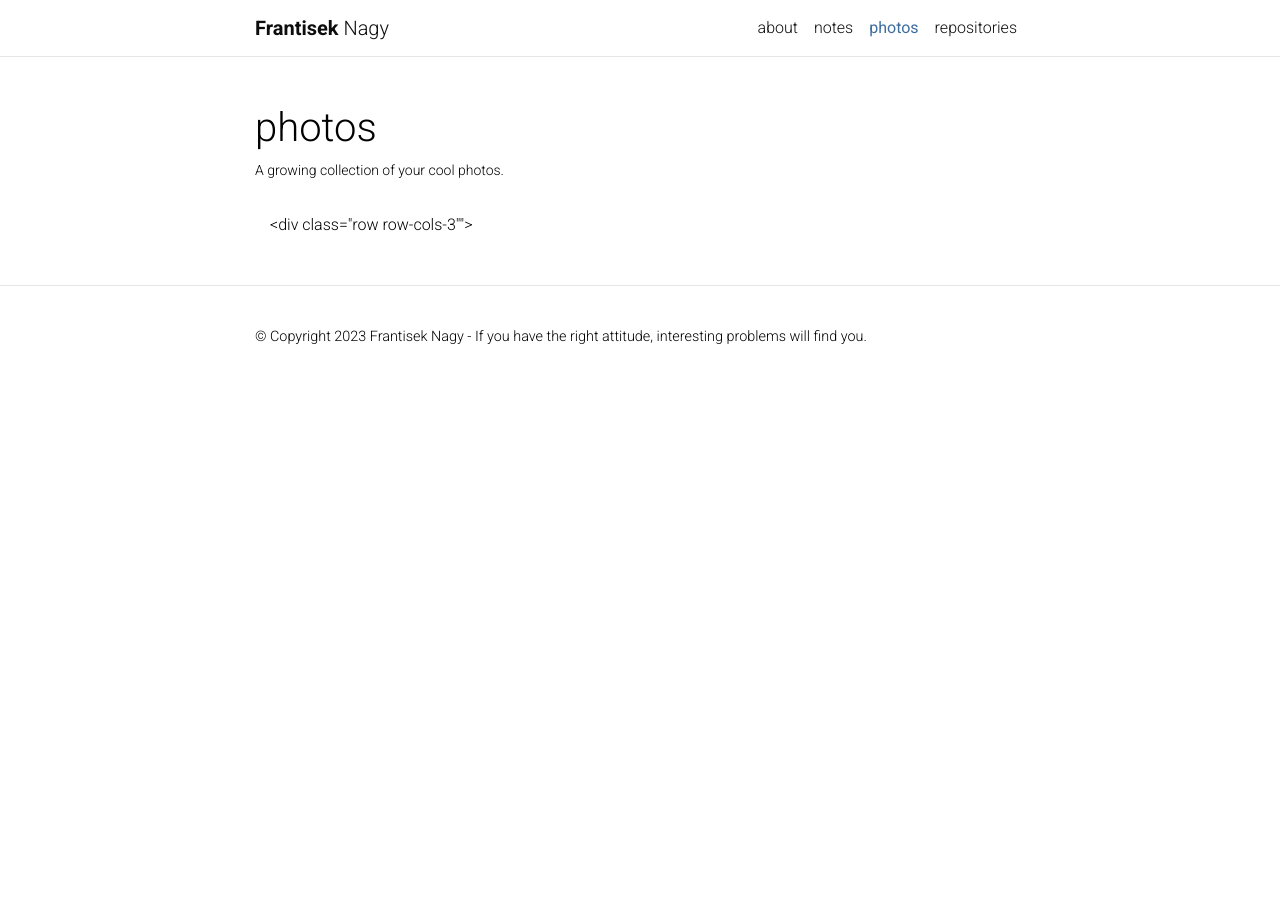
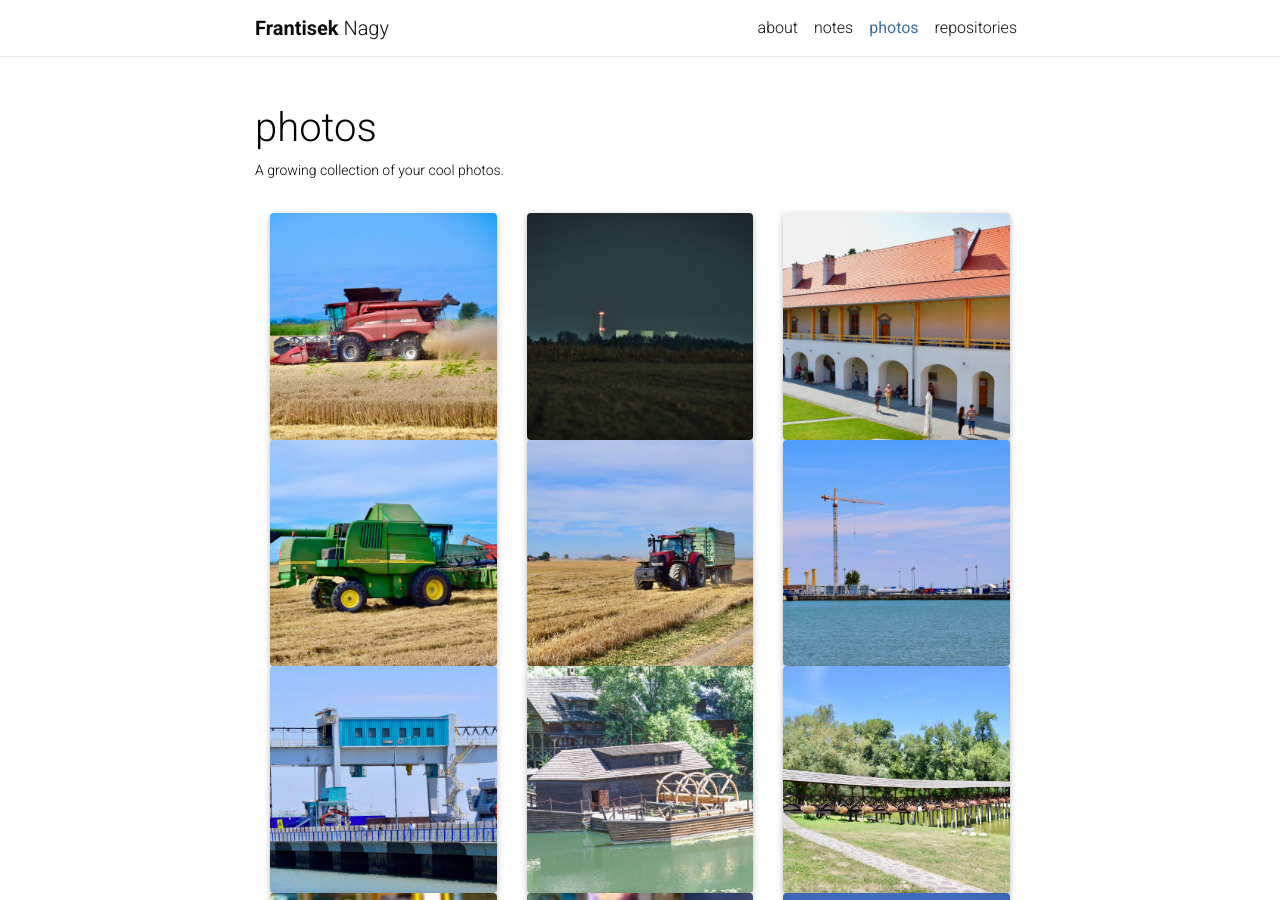
Before and after one commit to nagyfrantisek/folio, a Jekyll site: the page built from _pages/photos.md, in a window 1280 px wide and 900 px high. Built offline with Jekyll 4.4.1, drawn with Linux system fonts in a browser that asks for light colours; full-size pictures stand in for the smaller copies a plugin makes; comment, search, counter and statistics services are not loaded; a style sheet for code colours, icons or effects is not loaded.

Commit message:
Update photos.md

```diff
--- a/_pages/photos.md
+++ b/_pages/photos.md
@@ -16,12 +16,10 @@ horizontal: false
 
   <!-- Generate cards for each photo -->
   <div class="container">
-  <div class="row row-cols-3"">
-    {%- for photo in sorted_photos -%}
-{% include photos.html %}
-        {%- endfor %}
+  <div class="row row-cols-3">
+    {%- for photo in site.photos -%}
+      {% include photos.html %}
+    {%- endfor %}
   </div>
 
-
-
 </div>
```
